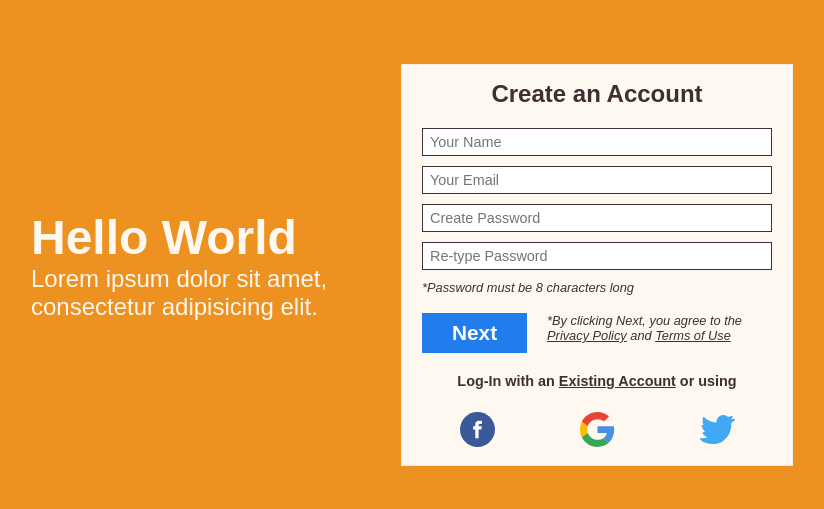
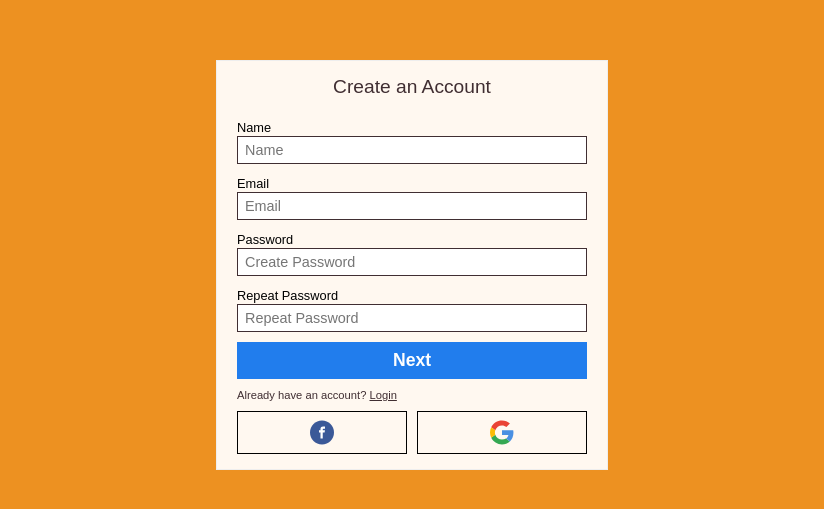
Before and after one commit to RealKendpr/signup-form2, a plain HTML site: page index.html in a window 1280 px wide. Shown: the part 135-644 px from the top of the page, without its empty margins (228-1052 px from the left). Drawn offline with Linux system fonts and the light colour scheme.

Commit message:
Restrucrued the HTML

```diff
--- a/index.html
+++ b/index.html
@@ -1,42 +1,80 @@
 <!DOCTYPE html>
 <html lang="en">
   <head>
-  <meta charset="UTF-8">
-  <meta name="viewport" content="width=device-width, initial-scale=1.0">
-  <link rel="stylesheet" href="style.css">
+    <meta charset="UTF-8" />
+    <meta name="viewport" content="width=device-width, initial-scale=1.0" />
+    <link rel="stylesheet" href="style.css" />
     <link rel="shortcut icon" href="#" type="image/x-icon" />
-  <title>Subscribe Form</title>
+    <title>Signup Form</title>
   </head>
   <body>
     <div id="container">
-    <div id="hero">
+      <!-- <div id="hero">
         <h1>Hello World</h1>
         <p>Lorem ipsum dolor sit amet, consectetur adipisicing elit.</p>
-    </div>
+      </div> -->
       <div id="signup-form">
-      <h2>Create an Account</h2>
-      <form action="#" target="_blank" method="get" accept-charset="utf-8">
-        <input type="text" name="name" id="name" placeholder="Your Name" required/>
-        <input type="email" name="email" id="email" placeholder="Your Email" required/>
-        <input type="password" name="password" id="password" placeholder="Create Password" minlength="8" required/>
-        <input type="password" name="confirm" id="confirm" oninput="check(this)" placeholder="Re-type Password" minlength="8" required/> <p><i>*Password must be 8 characters long</i></p>
+        <p id="form-label">Create an Account</p>
+        <form action="#" target="_blank" method="post" accept-charset="utf-8">
+          <label for="name">Name</label>
+          <input
+            type="text"
+            name="name"
+            id="name"
+            placeholder="Name"
+            required
+          />
+          <label for="email">Email</label>
+          <input
+            type="email"
+            name="email"
+            id="email"
+            placeholder="Email"
+            required
+          />
+          <label for="password">Password</label>
+          <input
+            type="password"
+            name="password"
+            id="password"
+            placeholder="Create Password"
+            minlength="8"
+            required
+          />
+          <label for="confirm-password">Repeat Password</label>
+          <input
+            type="password"
+            name="confirm"
+            id="confirm-password"
+            oninput="check(this)"
+            placeholder="Repeat Password"
+            minlength="8"
+            required
+          />
+          <p class="hidden"><i>*Password must be 8 characters long</i></p>
           <br />
           <div id="button">
             <input type="submit" name="next" id="next" value="Next" />
-        <p><i>*By clicking Next, you agree to the <a href="#">Privacy Policy</a> and <a href="#">Terms of Use</a></i></p>
+            <p>Already have an account? <a href="#">Login</a></p>
+            <!-- <p>
+              <i
+                >By clicking Next, you agree to the
+                <a href="#">Privacy Policy</a> and
+                <a href="#">Terms of Use</a></i
+              >
+            </p> -->
           </div>
         </form>
         <div id="options">
-        <p>Log-In with an <a id="login" href="#">Existing Account</a> or using</p>
+          <!-- <p>
+            Log-In with an <a id="login" href="#">Existing Account</a> or using
+          </p> -->
           <div class="social">
             <div class="icon">
-            <img src="assets/facebook.svg" alt="login with facebook">
+              <img src="assets/facebook.svg" alt="login with facebook" />
             </div>
             <div class="icon">
-            <img src="assets/google.svg" alt="login with google">
-          </div>
-          <div class="icon">
-            <img src="assets/twitter.svg" alt="login with twitter">
+              <img src="assets/google.svg" alt="login with google" />
             </div>
           </div>
         </div>
--- a/style.css
+++ b/style.css
@@ -6,23 +6,39 @@ body {
   background-color: #ed9121;
   font-family: Sans-Serif;
 }
+#container {
+  width: 80%;
+  margin-inline: auto;
+}
 #hero {
-  font-size: 1.5rem;
-  width: 80%;
   margin: 20px auto;
   color: #fff8f0;
+  height: 100svh;
+
+  & p {
+    font-size: 1.2rem;
+  }
 }
-h2 {
+h1 {
+  font-size: 1.5rem;
+}
+#form-label {
   color: #402e32;
   text-align: center;
   margin: 0 0 20px 0;
+  font-size: 1.2rem;
 }
 #signup-form {
-  width: 80%;
   padding: 15px 20px;
   margin: 20px auto;
   border: 1px solid #eee;
   background-color: #fff8f0;
+}
+.hidden {
+  display: none;
+}
+form label {
+  font-size: 0.8rem;
 }
 input:not(#next) {
   -webkit-box-sizing: border-box;
@@ -33,32 +49,36 @@ input:not(#next) {
   background-color: #fff;
   margin: 0 0 10px 0;
   padding: 5px 7px;
-  font-size: .9rem;
+  font-size: 0.9rem;
   width: 100%;
 }
-#button {
+/* #button {
   display: flex;
   gap: 20px;
-}
+} */
 #next {
+  width: 100%;
   padding: 8px 30px;
-  font-size: 1.3rem;
+  font-size: 1.1rem;
   outline: none;
   border: none;
   font-weight: bold;
   background-color: #217ded;
   color: #fefefe;
-  transition: all .1s ease-in;
+  transition: all 0.1s ease-in;
   margin: 0 0 10px 0;
 }
 #next:hover {
   background-color: #64a4f2;
+  cursor: pointer;
 }
 #next:focus {
-  transform: scale(.9);
+  transform: scale(0.9);
 }
-form > p, #button > p, a:not(#login) {
-  font-size: .8rem;
+form > p,
+#button > p,
+a:not(#login) {
+  font-size: 0.7rem;
   color: #402e32;
 }
 #options {
@@ -70,7 +90,7 @@ form > p, #button > p, a:not(#login) {
   gap: 20px;
 }
 #options p {
-  font-size: .9rem;
+  font-size: 0.9rem;
   color: #402e32;
   font-weight: bold;
 }
@@ -79,17 +99,22 @@ form > p, #button > p, a:not(#login) {
 }
 .social {
   display: flex;
-  justify-content: space-around;
+  /* justify-content: space-around; */
   gap: 10px;
 }
 .icon {
+  border: 1px solid black;
   flex-basis: 100%;
-  transition: all .2s;
+  transition: all 0.2s;
+
+  & img {
+    width: 24px;
+  }
 }
-.icon:hover {
-  background-color: rgba(237,145,33,0.5);
+/* .icon:hover {
+  background-color: rgba(237, 145, 33, 0.5);
   cursor: pointer;
-}
+} */
 .icon > img {
   display: inline-block;
   vertical-align: middle;
@@ -104,12 +129,13 @@ a:hover {
     position: absolute;
     top: 50%;
     left: 50%;
-    transform: translate(-50%,-50%);
+    transform: translate(-50%, -50%);
     display: flex;
     justify-content: center;
     gap: 70px;
   }
-  #hero, #signup-form {
+  #hero,
+  #signup-form {
     margin: 0;
   }
   #hero {
```
Also changed, not shown: script.js (+6 -6 lines). Lines whose indentation alone changed are shown as unchanged.
